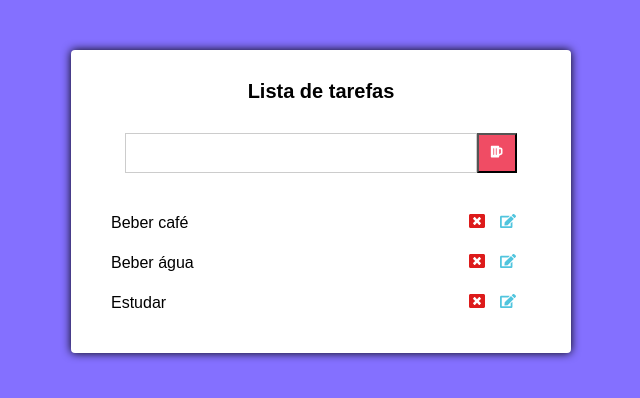
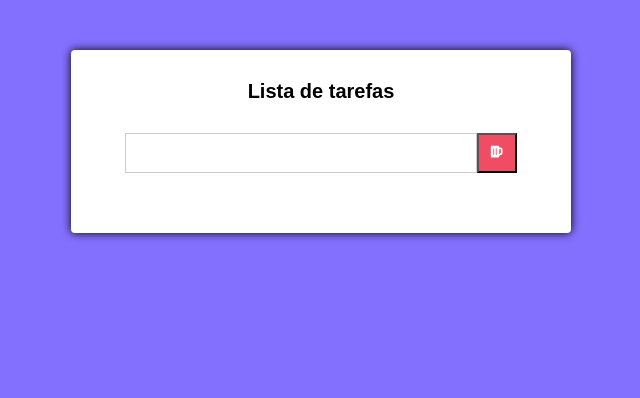
Before and after one commit to ecbjotape/ListaTarefas, a React (Create React App) app: page / in a window 1280 px wide. Shown: the top 398 px of the page, without its empty margins (319-959 px from the left). Built offline with nearby package versions, Linux system fonts and the light colour scheme.

Commit message:
Adding tasks

```diff
--- a/src/components/Main.css
+++ b/src/components/Main.css
@@ -66,3 +66,8 @@ color: #dd1b1b;
   cursor: pointer;
   transition: all 600ms;
 }
+.tarefas li span{
+  display: flex;
+  align-items: center;
+  transition: all 600ms;
+}
--- a/src/components/Main.js
+++ b/src/components/Main.js
@@ -10,17 +10,29 @@ export default class Main extends Component{
 state = {
       novaTarefa: '',
       tarefas: [
-      'Beber café',
-      'Beber água',
-      'Estudar',
+
     ],
     };
+
+
+  handleSubmit = (e) =>{
+    e.preventDefault();
+    const{ tarefas } = this.state;
+    let { novaTarefa } = this.state;
+    novaTarefa = novaTarefa.trim();
+
+    if (tarefas.indexOf(novaTarefa) != -1) return;
+    const novaTarefas = [ ...tarefas];
+
+    this.setState({
+      tarefas: [ ...novaTarefas, novaTarefa],
+    })
+  }
 
   handleChange = (e) =>{
     this.setState({
       novaTarefa: e.target.value,
     });
-
   }
 
   render() {
@@ -30,7 +42,7 @@ state = {
       <div className="main">
         <h1>Lista de tarefas</h1>
 
-        <form action="#" className="form">
+        <form onSubmit={this.handleSubmit} action="#" className="form">
           <input
             onChange={this.handleChange}
             type="text"
@@ -45,10 +57,10 @@ state = {
           {tarefas.map((tarefa) =>(
             <li key={tarefa} className="li">
               {tarefa}
-              <div>
+              <span>
                 <FaWindowClose className="close" />
                 <FaEdit className="edit" />
-              </div>
+              </span>
             </li>
           ))}
         </ul>
```
